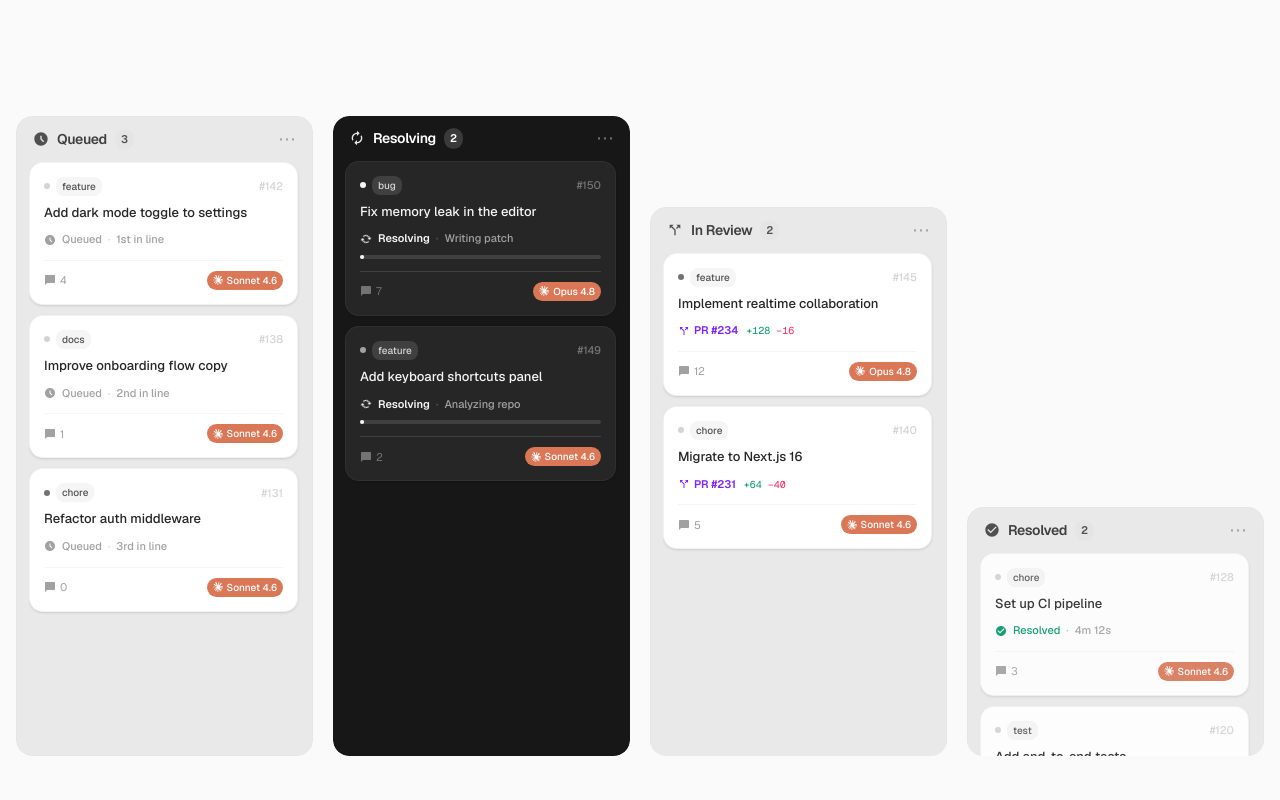
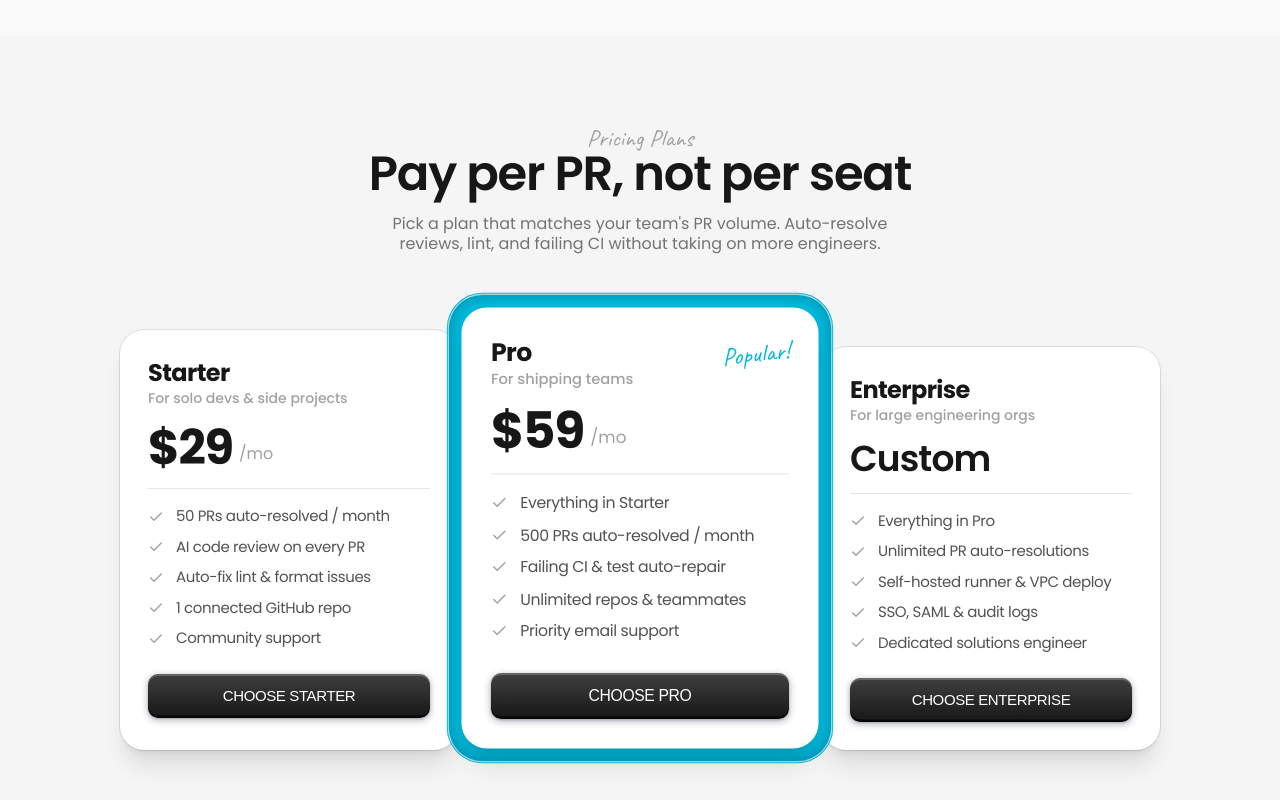
Before and after one commit to bottle-nex/darwin, a Next.js app in the folder apps/web/: page / in a window 1280 px wide. Shown: the part 820-1620 px from the top of the page. Built offline with nearby package versions, Linux system fonts and the light colour scheme; a web font is replaced by a local one.

Commit message:
added pricing section

```diff
--- a/apps/web/app/globals.css
+++ b/apps/web/app/globals.css
@@ -88,7 +88,7 @@
   --radius-lg: var(--radius);
   --radius-xl: calc(var(--radius) + 4px);
 
-  --font-sans: var(--font-geist-sans);
+  --font-sans: var(--font-poppins);
   --font-mono: var(--font-geist-mono);
 }
 
--- a/apps/web/app/layout.tsx
+++ b/apps/web/app/layout.tsx
@@ -1,11 +1,12 @@
 import type { Metadata } from "next";
-import { Geist, Geist_Mono } from "next/font/google";
+import { Poppins, Geist_Mono } from "next/font/google";
 import "./globals.css";
 import LenisProvider from "@/providers/LenisProvider";
 
-const geistSans = Geist({
-    variable: "--font-geist-sans",
+const poppins = Poppins({
+    variable: "--font-poppins",
     subsets: ["latin"],
+    weight: ["100", "200", "300", "400", "500", "600", "700", "800", "900"],
 });
 
 const geistMono = Geist_Mono({
@@ -27,7 +28,7 @@ export default function RootLayout({
         <html
             lang="en"
             suppressHydrationWarning
-            className={`${geistSans.variable} ${geistMono.variable} h-full antialiased`}
+            className={`${poppins.variable} ${geistMono.variable} h-full antialiased`}
         >
             <LenisProvider>
                 <body className="min-h-full flex flex-col">{children}</body>
--- a/apps/web/app/page.tsx
+++ b/apps/web/app/page.tsx
@@ -1,6 +1,7 @@
 import { Footer } from "@/components/app/Footer";
 import LandingKanbanBoard from "@/components/landing/kanban/LandingKanbanBoard";
 import LandingHero from "@/components/landing/LandingHero";
+import LandingPricingSection from "@/components/landing/LandingPricingComponent/LandingPricingSection";
 import { NavBar } from "@/components/nav/Navbar";
 
 export default function Home() {
@@ -8,6 +9,7 @@ export default function Home() {
         <main className="flex min-h-screen flex-col bg-snow pt-14">
             <NavBar />
             <LandingHero />
+            <LandingPricingSection />
             <LandingKanbanBoard />
             <Footer />
         </main>
--- /dev/null
+++ b/apps/web/components/landing/LandingPricingComponent/LandingPricingSection.tsx
@@ -0,0 +1,23 @@
+import SectionHeader from "../../utility/SectionHeader";
+import { cn } from "@/lib/utils";
+import PricingStarterCard from "./PricingStarterCard";
+import PricingProCard from "./PricingProCard";
+import PricingEnterpriseCard from "./PricingEnterpriseCard";
+
+export default function LandingPricingSection() {
+    return (
+        <div className="h-screen w-full bg-neutral-100 flex flex-col items-center justify-around py-15">
+            <SectionHeader
+                header="Pricing Plans"
+                title="Pay per PR, not per seat"
+                description="Pick a plan that matches your team's PR volume. Auto-resolve reviews, lint, and failing CI without taking on more engineers."
+            />
+
+            <div className={cn("w-full flex justify-around items-end px-30")}>
+                <PricingStarterCard />
+                <PricingProCard />
+                <PricingEnterpriseCard />
+            </div>
+        </div>
+    );
+}
--- /dev/null
+++ b/apps/web/components/landing/LandingPricingComponent/PricingEnterpriseCard.tsx
@@ -0,0 +1,59 @@
+"use client";
+import { Button } from "@/components/ui/button";
+import { cn } from "@/lib/utils";
+import { JSX } from "react";
+import { LuCheck } from "react-icons/lu";
+
+const enterpriseFeatures = [
+    "Everything in Pro",
+    "Unlimited PR auto-resolutions",
+    "Self-hosted runner & VPC deploy",
+    "SSO, SAML & audit logs",
+    "Dedicated solutions engineer",
+];
+
+export default function PricingEnterpriseCard(): JSX.Element {
+    return (
+        <div
+            className={cn(
+                "w-85 p-7 bg-white rounded-3xl",
+                "ring-1 ring-black/10 shadow-xl shadow-black/10",
+                "flex flex-col gap-4",
+            )}
+        >
+            <div className="flex flex-col">
+                <span className="font-bold text-2xl tracking-tight leading-tight">Enterprise</span>
+                <span className="font-medium text-neutral-400 text-sm">
+                    For large engineering orgs
+                </span>
+            </div>
+
+            <div className="flex items-end gap-1.5">
+                <span className="text-4xl font-semibold tracking-tight leading-none">Custom</span>
+                <span className="text-base text-neutral-400 font-normal mb-1.5"></span>
+            </div>
+
+            <div className="h-px w-full bg-neutral-200" />
+
+            <ul className="flex flex-col gap-2">
+                {enterpriseFeatures.map((feature) => (
+                    <li key={feature} className="flex items-center gap-3 text-neutral-600">
+                        <LuCheck className="size-4 text-neutral-400 shrink-0" strokeWidth={2} />
+                        <span className="text-[15px] tracking-tight">{feature}</span>
+                    </li>
+                ))}
+            </ul>
+
+            <Button
+                type="button"
+                className={cn(
+                    "w-full py-4 mt-2 h-11",
+                    "bg-black text-white rounded-lg",
+                    "font-semibold text-[15px] tracking-tight",
+                )}
+            >
+                Choose Enterprise
+            </Button>
+        </div>
+    );
+}
--- /dev/null
+++ b/apps/web/components/landing/LandingPricingComponent/PricingProCard.tsx
@@ -0,0 +1,82 @@
+"use client";
+import { cn } from "@/lib/utils";
+import { JSX } from "react";
+import { LuCheck } from "react-icons/lu";
+import { Caveat } from "next/font/google";
+import { Button } from "../../ui/button";
+
+const caveat = Caveat({
+    subsets: ["latin"],
+    weight: ["600", "700"],
+});
+
+const proFeatures = [
+    "Everything in Starter",
+    "500 PRs auto-resolved / month",
+    "Failing CI & test auto-repair",
+    "Unlimited repos & teammates",
+    "Priority email support",
+];
+
+export default function PricingProCard(): JSX.Element {
+    return (
+        <div
+            className={cn(
+                "rounded-4xl bg-cyan-500 p-3 scale-105",
+                "outline-1 outline-cyan-500 outline-offset-1 ring-1 ring-cyan-600/30",
+                "shadow-[inset_0_0_12px_rgba(0,0,0,0.25)]",
+            )}
+        >
+            <div
+                className={cn(
+                    "w-85 h-105 p-7 bg-white rounded-3xl",
+                    "flex flex-col gap-4 shadow-xl shadow-black/10",
+                )}
+            >
+                <div className="flex items-start justify-between">
+                    <div className="flex flex-col">
+                        <span className="font-bold text-2xl tracking-tight leading-tight">Pro</span>
+                        <span className="font-medium text-neutral-400 text-sm">
+                            For shipping teams
+                        </span>
+                    </div>
+                    <span
+                        className={cn(
+                            caveat.className,
+                            "text-2xl text-cyan-500 leading-none mt-1 -rotate-6",
+                        )}
+                    >
+                        Popular!
+                    </span>
+                </div>
+
+                <div className="flex items-end gap-1.5">
+                    <span className="text-5xl font-bold tracking-tight leading-none">$59</span>
+                    <span className="text-base text-neutral-400 font-normal mb-1.5">/mo</span>
+                </div>
+
+                <div className="h-px w-full bg-neutral-200" />
+
+                <ul className="flex flex-col gap-2">
+                    {proFeatures.map((feature) => (
+                        <li key={feature} className="flex items-center gap-3 text-neutral-600">
+                            <LuCheck className="size-4 text-neutral-400 shrink-0" strokeWidth={2} />
+                            <span className="text-[15px] tracking-tight">{feature}</span>
+                        </li>
+                    ))}
+                </ul>
+
+                <Button
+                    type="button"
+                    className={cn(
+                        "w-full py-4 mt-auto h-11",
+                        "bg-black text-white rounded-lg",
+                        "font-semibold text-[15px] tracking-tight",
+                    )}
+                >
+                    Choose Pro
+                </Button>
+            </div>
+        </div>
+    );
+}
--- /dev/null
+++ b/apps/web/components/landing/LandingPricingComponent/PricingStarterCard.tsx
@@ -0,0 +1,59 @@
+"use client";
+import { cn } from "@/lib/utils";
+import { JSX } from "react";
+import { LuCheck } from "react-icons/lu";
+import { Button } from "../../ui/button";
+
+const starterFeatures = [
+    "50 PRs auto-resolved / month",
+    "AI code review on every PR",
+    "Auto-fix lint & format issues",
+    "1 connected GitHub repo",
+    "Community support",
+];
+
+export default function PricingStarterCard(): JSX.Element {
+    return (
+        <div
+            className={cn(
+                "w-85 h-105 p-7 bg-white rounded-3xl",
+                "ring-1 ring-black/10 shadow-xl shadow-black/10",
+                "flex flex-col gap-4",
+            )}
+        >
+            <div className="flex flex-col">
+                <span className="font-bold text-2xl tracking-tight leading-tight">Starter</span>
+                <span className="font-medium text-neutral-400 text-sm">
+                    For solo devs & side projects
+                </span>
+            </div>
+
+            <div className="flex items-end gap-1.5">
+                <span className="text-5xl font-bold tracking-tight leading-none">$29</span>
+                <span className="text-base text-neutral-400 font-normal mb-1.5">/mo</span>
+            </div>
+
+            <div className="h-px w-full bg-neutral-200" />
+
+            <ul className="flex flex-col gap-2">
+                {starterFeatures.map((feature) => (
+                    <li key={feature} className="flex items-center gap-3 text-neutral-600">
+                        <LuCheck className="size-4 text-neutral-400 shrink-0" strokeWidth={2} />
+                        <span className="text-[15px] tracking-tight">{feature}</span>
+                    </li>
+                ))}
+            </ul>
+
+            <Button
+                type="button"
+                className={cn(
+                    "w-full py-4 mt-2 h-11",
+                    "bg-black text-white rounded-lg",
+                    "font-semibold text-[15px] tracking-tight",
+                )}
+            >
+                Choose Starter
+            </Button>
+        </div>
+    );
+}
--- /dev/null
+++ b/apps/web/components/utility/SectionHeader.tsx
@@ -0,0 +1,29 @@
+"use client";
+import { cn } from "@/lib/utils";
+import { Caveat } from "next/font/google";
+
+const caveat = Caveat({
+    weight: ["400", "500", "600", "700"],
+});
+
+interface SectionHeaderProps {
+    header: string;
+    title: string;
+    description?: string;
+}
+
+export default function SectionHeader({ title, header, description }: SectionHeaderProps) {
+    return (
+        <div className="w-full h-auto flex flex-col items-center max-w-140">
+            <div className={cn("text-neutral-400 text-2xl", caveat.className)}>{header}</div>
+
+            <div className="text-neutral-900 text-5xl font-semibold tracking-tight text-center -mt-1">
+                {title}
+            </div>
+
+            <div className="text-neutral-500 text-base mt-4 text-center leading-[1.3]">
+                {description}
+            </div>
+        </div>
+    );
+}
--- a/package.json
+++ b/package.json
@@ -29,7 +29,8 @@
     },
     "dependencies": {
         "@prisma/adapter-pg": "^7.2.0",
-        "@prisma/client": "latest"
+        "@prisma/client": "latest",
+        "lucide-react": "^1.17.0"
     },
     "devDependencies": {
         "husky": "^9.1.7",
```
Also changed, not shown: 1 other file (tests, documents, lock files or other folders).
